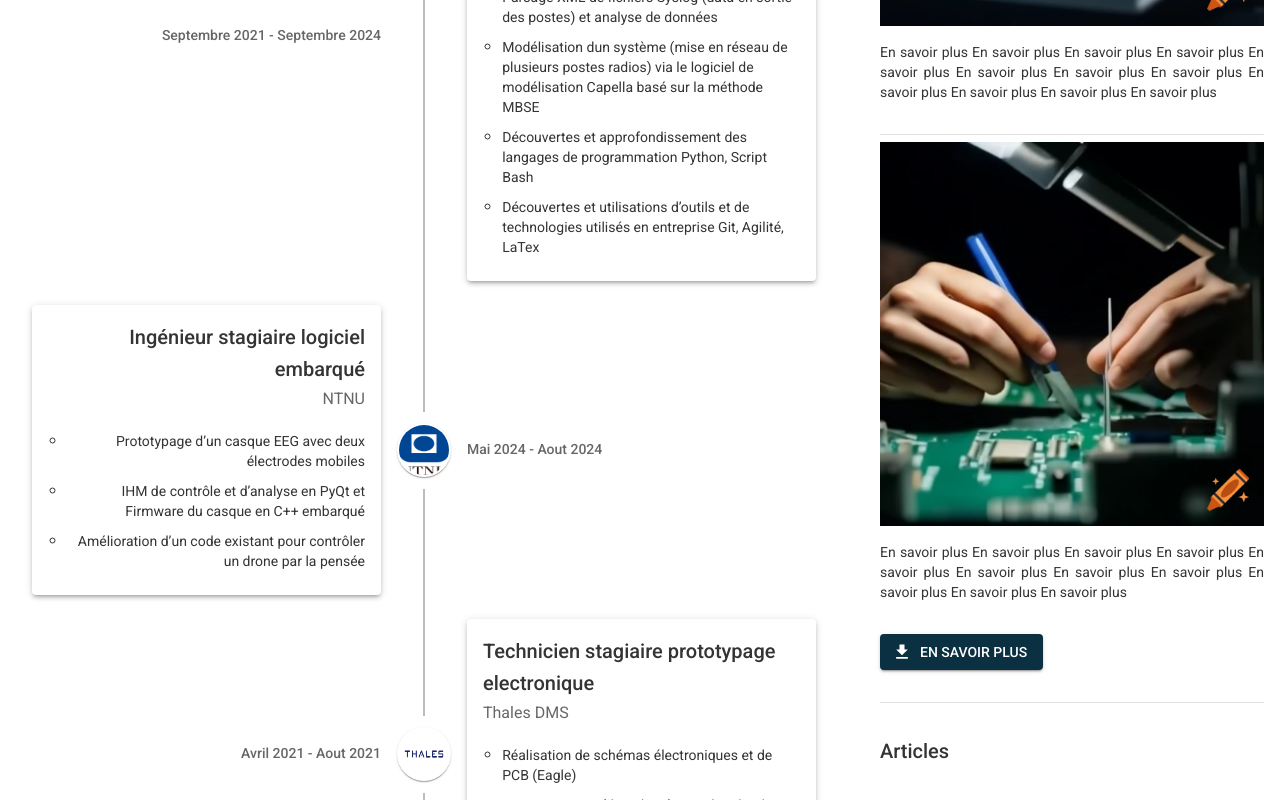
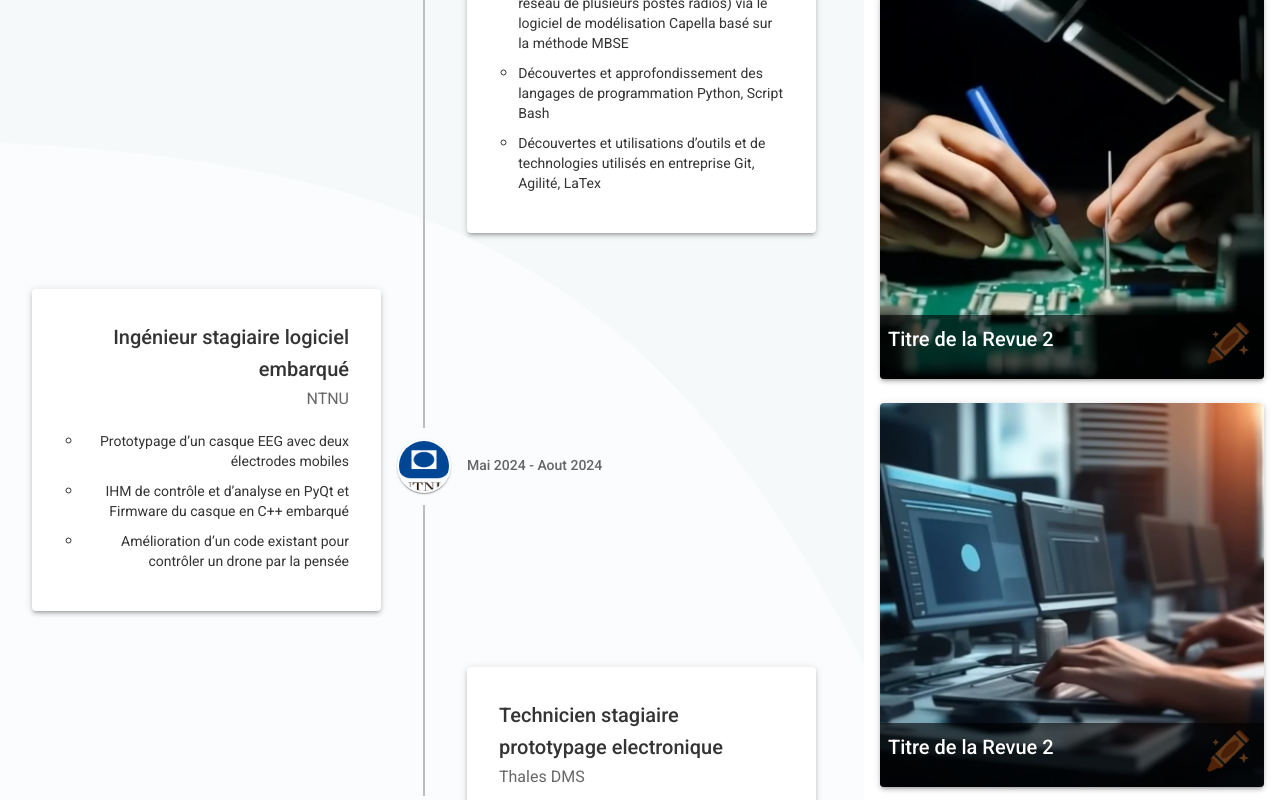
Before and after one commit to baptiste-lrx/my-portfolio, a React (Create React App) app: page / in a window 1280 px wide. Shown: the part 1120-1920 px from the top of the page. Built offline with nearby package versions, Linux system fonts and the light colour scheme.

Commit message:
updtate framework - portfolio's sctructure

```diff
--- a/src/App.js
+++ b/src/App.js
@@ -9,6 +9,7 @@ import Experience from './components/Experience';
 import Education from './components/Education';
 import Projects from './components/Projects';
 import Contact from './components/Contact';
+import MainContent from './components/MainContent';
 import Footer from './components/Footer';
 import Sidebar from './components/Sidebar'; // Assurez-vous d'avoir ce composant
 
@@ -21,28 +22,24 @@ function App() {
 
   return (
     <ThemeProvider theme={isDarkMode ? darkTheme : lightTheme}>
-      <CssBaseline />
-      <Header onThemeChange={handleThemeChange} isDarkMode={isDarkMode} />
-      <div style={{ paddingTop: '64px' }}>
-        {/* Section Profil occupant toute la largeur */}
-        <Profile />
-
-        {/* La grille commence ici */}
-        <Grid container spacing={2} sx={{ marginTop: '2rem' }}>
+     <CssBaseline />
+      <Header />
+      <Profile />
+      <MainContent>
+        <Grid container spacing={2}>
           <Grid item xs={12} md={8}>
-            {/* Contenu principal */}
+            {/* Sections principales */}
             <Experience />
             <Education />
             <Projects />
-            <Contact />
           </Grid>
           <Grid item xs={12} md={4}>
             {/* Sidebar */}
             <Sidebar />
           </Grid>
         </Grid>
-        <Footer />
-      </div>
+      </MainContent>
+      <Footer />
     </ThemeProvider>
   );
 }
--- a/src/components/Experience.js
+++ b/src/components/Experience.js
@@ -109,7 +109,8 @@ function Experience() {
                 <Paper
                   elevation={3}
                   sx={{
-                    p: 2,
+                    padding: '2rem',
+                    marginBottom: '2rem',
                     backgroundColor: theme.palette.background.default,
                     color: theme.palette.text.primary,
                   }}
--- /dev/null
+++ b/src/components/MainContent.js
@@ -0,0 +1,29 @@
+// src/components/MainContent.js
+import React from 'react';
+import { Box } from '@mui/material';
+import { useTheme } from '@mui/material/styles';
+
+// Importez votre image de fond unique
+import backgroundImage from '../assets/images/wickedbackground.svg'; // Remplacez par le chemin réel
+
+function MainContent({ children }) {
+  const theme = useTheme();
+
+  return (
+    <Box
+      sx={{
+        backgroundImage: `url(${backgroundImage})`,
+        backgroundSize: 'cover',
+        backgroundPosition: 'center',
+        backgroundRepeat: 'no-repeat',
+        minHeight: '100vh', // S'assure que le fond couvre toute la hauteur
+        paddingTop: '4rem', // Ajustez selon vos besoins
+        paddingBottom: '4rem', // Ajustez selon vos besoins
+      }}
+    >
+      {children}
+    </Box>
+  );
+}
+
+export default MainContent;
--- a/src/components/Profile.js
+++ b/src/components/Profile.js
@@ -2,33 +2,37 @@
 import React from 'react';
 import { Typography, Avatar, Grid, useTheme, Box } from '@mui/material';
 import Section from './Section';
-import profil from '../assets/profil/profil.jpeg'
+
+// Importation de l'image de fond (assurez-vous que le chemin est correct)
+import backgroundImage from '../assets/images/shley-tree-1-1920x1080.png'; // Remplacez par le chemin réel
+// Importation de votre photo de profil
+import profileImage from '../assets/profil/profil.jpeg'; // Remplacez par le chemin réel
 
 function Profile() {
   const theme = useTheme();
 
-  // Déterminer la couleur de fond en fonction du mode
-  const backgroundColor =
-    theme.palette.mode === 'light'
-      ? theme.palette.primary.main // Couleur bleue en mode clair
-      : theme.palette.background.paper; // Utilise #282424 en mode sombre
-
-  const textColor = theme.palette.getContrastText(backgroundColor);
+  const textColor = theme.palette.getContrastText(theme.palette.primary.main);
 
   return (
     <Section
       id="profile"
       noMarginTop
-      style={{
-        backgroundColor: backgroundColor,
+      sx={{
+        backgroundColor: '#103444',
+        //backgroundImage: `url(${backgroundImage})`,
+        //backgroundSize: 'cover',
+        //backgroundPosition: 'center',
+        //backgroundRepeat: 'no-repeat',
+        position: 'relative',
         padding: '6rem 0',
+        color: textColor,
       }}
     >
       <Grid container spacing={4} direction="column" alignItems="center">
         <Grid item>
           <Avatar
             alt="Votre Nom"
-            src={profil}
+            src={profileImage}
             sx={{ width: 150, height: 150 }}
           />
         </Grid>
@@ -37,16 +41,14 @@ function Profile() {
             variant="h3"
             gutterBottom
             sx={{
-              color: textColor,
               textAlign: 'center',
             }}
           >
-            Baptiste Le Roux
+            Votre Nom
           </Typography>
           <Typography
             variant="h5"
             sx={{
-              color: textColor,
               textAlign: 'center',
             }}
           >
@@ -56,17 +58,15 @@ function Profile() {
             variant="body1"
             sx={{
               marginTop: '2rem',
-              color: textColor,
               textAlign: 'center',
             }}
           >
-            Nouvellement diplômé avec trois ans d'expérience en apprentissage où j'ai acquis de solides compétences en programmation et en electronique.
+            [Brève description de vous-même.]
           </Typography>
           <Box sx={{ mt: 4 }}>
             <Typography
               variant="h6"
               sx={{
-                color: textColor,
                 fontStyle: 'italic',
                 textAlign: 'center',
               }}
@@ -76,7 +76,6 @@ function Profile() {
             <Typography
               variant="subtitle1"
               sx={{
-                color: textColor,
                 textAlign: 'center',
               }}
             >
--- a/src/components/Section.js
+++ b/src/components/Section.js
@@ -1,35 +1,24 @@
 // src/components/Section.js
 import React from 'react';
-import { useInView } from 'react-intersection-observer';
-import { motion } from 'framer-motion';
+import { Box } from '@mui/material';
 
-function Section({ children, id, style, noMarginTop }) {
-  const [ref, inView] = useInView({
-    triggerOnce: true,
-    threshold: 0.1,
-  });
+// Importation de l'image de fond SVG
 
-  const variants = {
-    hidden: { opacity: 0, y: 50 },
-    visible: { opacity: 1, y: 0 },
-  };
+function Section({ id, children, noMarginTop, sx = {}, disableDefaultBackground = false }) {
+  return (
+    <Box
+      id={id}
+      component="section"
+      sx={{
+        paddingTop: noMarginTop ? 0 : '4rem',
+        paddingBottom: '4rem',
 
-  const sectionStyle = {
-    marginTop: noMarginTop ? 0 : '6rem',
-    ...style,
-  };
-
-  return (
-    <section id={id} ref={ref} style={sectionStyle}>
-      <motion.div
-        initial="hidden"
-        animate={inView ? 'visible' : 'hidden'}
-        variants={variants}
-        transition={{ duration: 0.6, ease: 'easeOut' }}
-      >
-        {children}
-      </motion.div>
-    </section>
+        position: 'relative',
+        ...sx, // Permet de surcharger ou d'ajouter des styles
+      }}
+    >
+      {children}
+    </Box>
   );
 }
 
--- a/src/components/Sidebar.js
+++ b/src/components/Sidebar.js
@@ -1,108 +1,91 @@
 // src/components/Sidebar.js
 import React from 'react';
-import { Box, Typography, Button, Divider } from '@mui/material';
+import { Box, Typography, Card, CardMedia, CardContent, Link } from '@mui/material';
 import { useTheme } from '@mui/material/styles';
-import DownloadIcon from '@mui/icons-material/Download';
-
-// Importation de l'image du projet
-import projetImage from '../assets/images/test2.png'; // Remplacez par le chemin réel de votre image
-import projetImage2 from '../assets/images/test3.png'; // Remplacez par le chemin réel de votre image
+import { motion } from 'framer-motion';
+  import image1 from '../assets/images/test2.png'; // Remplacez par le chemin réel
+  import image2 from '../assets/images/test3.png';
 
 function Sidebar() {
   const theme = useTheme();
+
+  // Importation des images des revues
+
+  const journals = [
+    {
+      title: 'Titre de la Revue 1',
+      image: image1,
+      link: 'https://lien-vers-revue-1.com',
+    },
+    {
+      title: 'Titre de la Revue 2',
+      image: image2,
+      link: 'https://lien-vers-revue-2.com',
+    },
+    {
+      title: 'Titre de la Revue 2',
+      image: image1,
+      link: 'https://lien-vers-revue-2.com',
+    },
+    {
+      title: 'Titre de la Revue 2',
+      image: image2,
+      link: 'https://lien-vers-revue-2.com',
+    },
+    // ...
+  ];
 
   return (
     <Box
       sx={{
         padding: '1rem',
         backgroundColor: theme.palette.background.paper,
-          position: 'relative',
-          top: '0',
       }}
     >
-
-        {/* Section Mémoire de fin d'étude */}
-        <Box sx={{ mb: 4 }}>
-          <Typography variant="h6" gutterBottom>
-          </Typography>
-          <img
-            src={projetImage}
-            alt="Présentation du projet"
-            style={{ width: '100%', marginBottom: '1rem' }}
+      {journals.map((journal, index) => (
+        <Card
+          key={index}
+          sx={{
+            marginBottom: '1.5rem',
+            position: 'relative',
+            overflow: 'hidden',
+            cursor: 'pointer',
+            boxShadow: theme.shadows[3],
+            '&:hover': {
+              boxShadow: theme.shadows[6],
+            },
+            width: '100%', // Occuper toute la largeur de la sidebar
+          }}
+        >
+          <Link href={journal.link} target="_blank" rel="noopener" underline="none">
+            <motion.div whileHover={{ scale: 1.05 }} style={{ overflow: 'hidden' }}>
+              <CardMedia
+                component="img"
+                image={journal.image}
+                alt={journal.title}
+                sx={{
+                  width: '100%',
+                  height: 'auto', // Ajuster la hauteur automatiquement
+                  transition: 'transform 0.3s ease-in-out',
+                }}
               />
-
-          <Typography
-            variant="body2"
+              <CardContent
                 sx={{
-              marginBottom: '1rem',
-              textAlign: 'justify', // Ajout de l'alignement justifié
+                  position: 'absolute',
+                  bottom: 0,
+                  left: 0,
+                  right: 0,
+                  backgroundColor: 'rgba(0, 0, 0, 0.6)',
+                  color: '#fff',
+                  padding: '0.5rem',
                 }}
-          > En savoir plus
-            En savoir plus
-            En savoir plus
-            En savoir plus
-            En savoir plus
-            En savoir plus
-            En savoir plus
-            En savoir plus
-            En savoir plus
-            En savoir plus
-            En savoir plus
-            En savoir plus
-
-          </Typography>
-        </Box>
-
-        <Divider />
-        <Box sx={{ mb: 4 }}>
-          <Typography variant="h6" gutterBottom>
-          </Typography>
-          <img
-            src={projetImage2}
-            alt="Présentation du projet"
-            style={{ width: '100%', marginBottom: '1rem' }}
-          />
-
-          <Typography
-            variant="body2"
-            sx={{
-              marginBottom: '1rem',
-              textAlign: 'justify', // Ajout de l'alignement justifié
-            }}
-          > En savoir plus
-            En savoir plus
-            En savoir plus
-            En savoir plus
-            En savoir plus
-            En savoir plus
-            En savoir plus
-            En savoir plus
-            En savoir plus
-            En savoir plus
-            En savoir plus
-
-          </Typography>
-          <Button
-            variant="contained"
-            color="primary"
-            href={`${process.env.PUBLIC_URL}/documents/memoire.pdf`}
-            target="_blank"
-            rel="noopener"
-            sx={{ mt: 2 }}
-            startIcon={<DownloadIcon />}
               >
-            En savoir plus
-          </Button>
-        </Box>
-
-        <Divider />
-        {/* Autres articles */}
-        <Box sx={{ mt: 4 }}>
-          <Typography variant="h6" gutterBottom>
-            Articles
-          </Typography>
-          {/* Votre code pour afficher les articles */}
-        </Box>
+                <Typography variant="h6">{journal.title}</Typography>
+              </CardContent>
+            </motion.div>
+          </Link>
+        </Card>
+      ))}
     </Box>
   );
 }
```
Also changed, not shown: src/assets/images/wickedbackground.svg (added), src/assets/images/wickedbackground_2.svg (added). Lines whose indentation alone changed are shown as unchanged.
